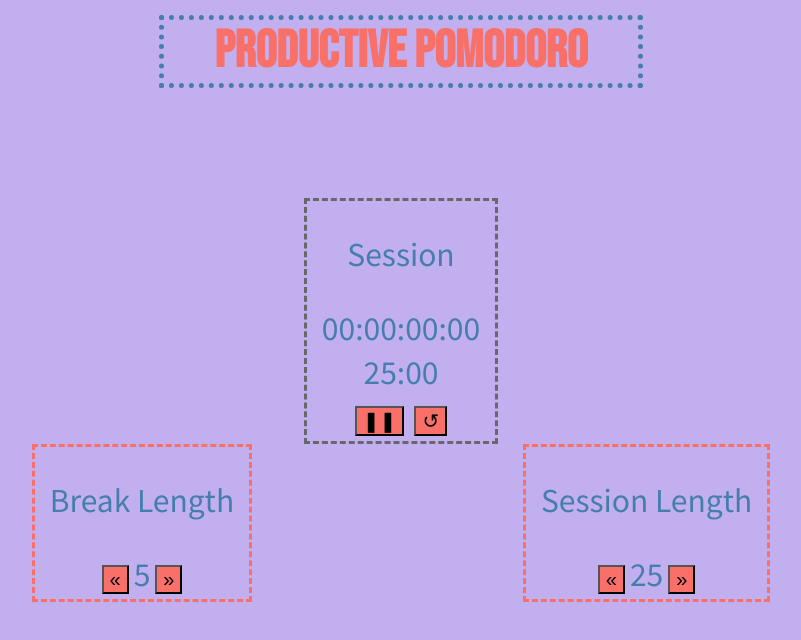
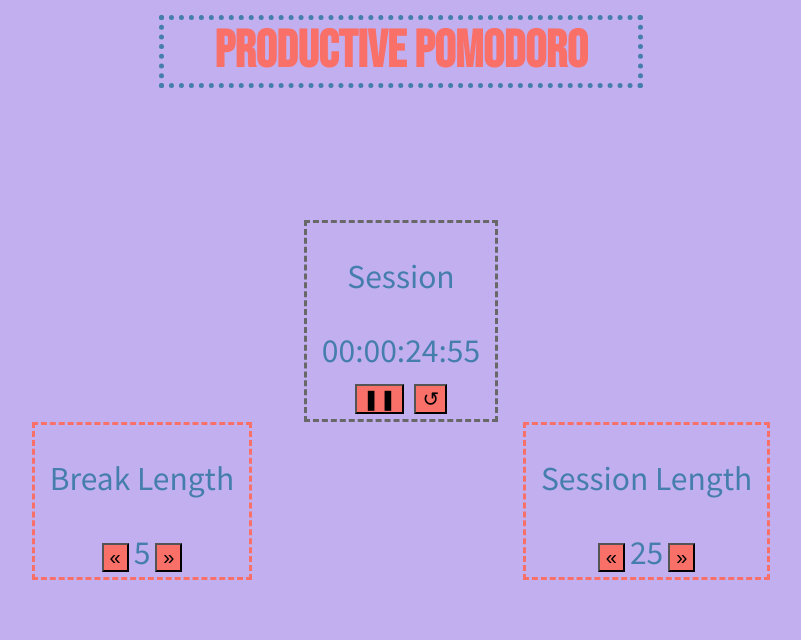
Before and after one commit to hannamlittlefield/PomodoroClock, a React (Create React App) app: page / in a window 1280 px wide. Shown: the top 640 px of the page, without its empty margins (239-1040 px from the left). Built offline with nearby package versions, Linux system fonts and the light colour scheme.

Commit message:
working session with Dan

```diff
--- a/package.json
+++ b/package.json
@@ -8,6 +8,7 @@
     "@testing-library/react": "^11.1.0",
     "@testing-library/user-event": "^12.1.10",
     "react": "^17.0.1",
+    "react-countdown": "^2.3.1",
     "react-dom": "^17.0.1",
     "react-scripts": "4.0.2",
     "web-vitals": "^1.0.1"
--- a/src/App.js
+++ b/src/App.js
@@ -21,7 +21,6 @@ export default function App() {
   */
   const [breakDisplay, setBreakDisplay] = useState(5)
   const [lengthDisplay, setLengthDisplay] = useState(25)
-  const [sessionDisplay, setSessionDisplay] = useState(25)
 
   function handleBreakOnDec(){
       if(breakDisplay >= 2){
@@ -66,7 +65,7 @@ export default function App() {
       <h1 className="title">Productive Pomodoro</h1>
       <SessionTimer
         handleOnReset={handleOnReset}
-        sessionDisplay={sessionDisplay}
+        lengthDisplay={lengthDisplay}
         />
       <Grid
         container
--- a/src/SessionTimer.js
+++ b/src/SessionTimer.js
@@ -1,33 +1,43 @@
 import React, {useState} from 'react'
-import Countdown from 'react-countdown';
+import Countdown, { calcTimeDelta } from 'react-countdown';
 
-export default function SessionTimer({handleOnReset}, {breakDisplay}){
-    const [sessionDisplay, setSessionDisplay] = useState("25:00")
+export default function SessionTimer({handleOnReset, breakDisplay, lengthDisplay}){
     const [descriptionDisplay, setDescription] = useState("Session")
+    const [date, setDate] = useState(Date.now() + (lengthDisplay*60000))
+    const [isSession, setIsSession] = useState(true)
+    const [auto, setAuto] = useState(false)
 
     function handleStartStop(){
+        setAuto(!auto)
+
+
+        /* do I need state to keep track if button has been clicked? if clicked once - play countdown,
+        if clicked twice (or divisible by 2) then pause countdown?
+        set state to 'isfalse' and if clicked turn it to true - use if statement to decide to play or pause
     }
 
    function handleOnComplete(){
-        if (sessionDisplay === "00:00"){
-            setSessionDisplay({breakDisplay})
-            setDescription("Break") /*changes display to state break*/
-        }
+            setSessionDisplay({breakDisplay}) -- this will end up using setdate, which controls start time of break
+            setDescription("Break") /*changes display to state break
+            use isSession to declare true or false -
+        use true or false to determine setDate of break or length display
+*/
     }
 
     return(
         <div id="timer-label">
             <p>{descriptionDisplay}</p>
-            <Countdown
-                date={Date.now()}
-                intervalDelay={0}
-                precision={3}
-                autoStart={false}
-                onPause={sessionDisplay}
-               /* onComplete={handleOnComplete} */
+            <div id="time-left">
+                <Countdown
+                    date={date}
+                    intervalDelay={0}
+                    precision={0}
+                    autoStart={true}
+                    onPause={handleStartStop}
+                    /* onComplete={handleOnComplete} */
   />
 
-            <div id="time-left">{sessionDisplay}</div>
+            </div>
             <button
                 id="start_stop"
                 onClick={handleStartStop}>&#10074;&#10074;</button>
```
Also changed, not shown: 1 other file (tests, documents, lock files or other folders).
